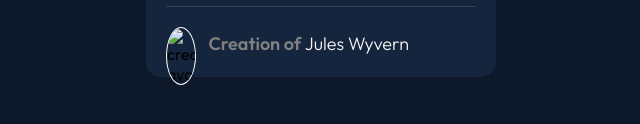
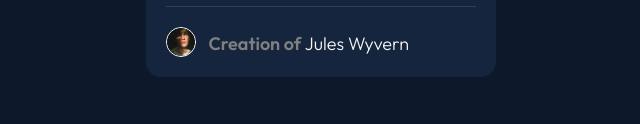
Before and after one commit to ChelseoMiguel/NFT-preview-card-component, a plain HTML site: page index.html in a window 1280 px wide. Shown: the part 604-728 px from the top of the page, 319-959 px from the left. Drawn offline with Linux system fonts and the light colour scheme.

Commit message:
third attempt

```diff
--- a/index.html
+++ b/index.html
@@ -35,7 +35,7 @@
     </div>
     <div class="line"></div>
     <div class="flex-item-3">
-      <img src="images/image-avatar.svg" alt="creator avatar">
+      <img src="images/image-avatar.png" alt="creator avatar">
       <h2>Creation of <span class="creator-name">Jules Wyvern</span></h2>
     </div>
   </div>
```
